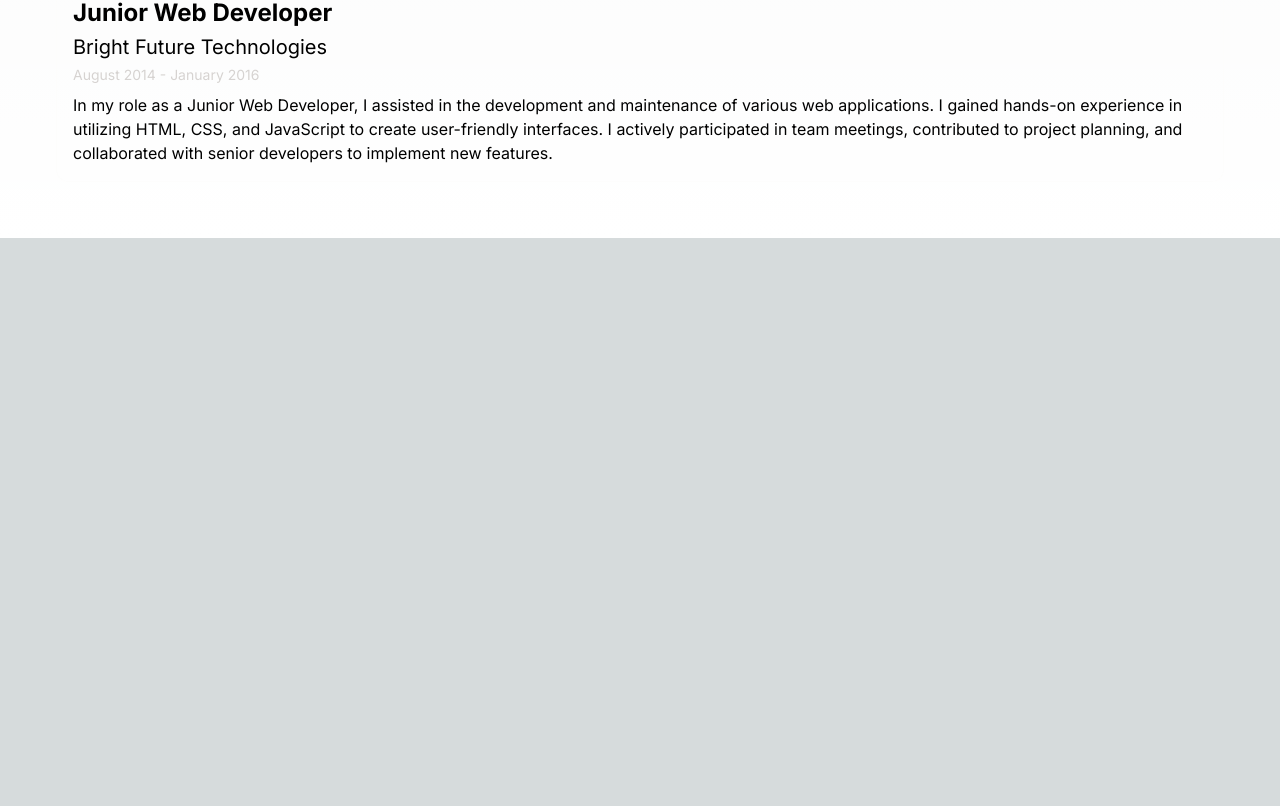
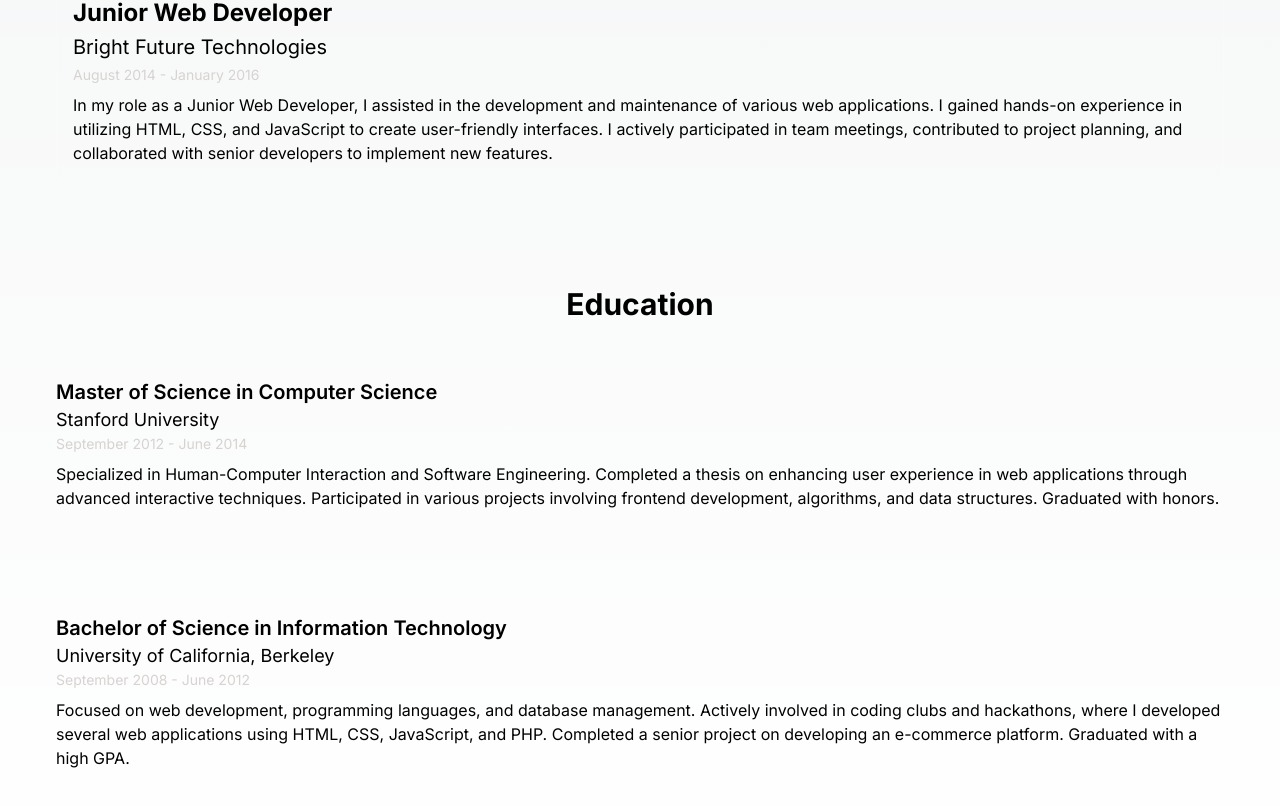
Before and after one commit to DuongXuanAnh/NextProjects, a Next.js app in the folder responsive-portfolio/: page / in a window 1280 px wide. Shown: the part 3817-4623 px from the top of the page. Before the commit the page ends 4055 px from the top, so only its background shows below. Built offline with nearby package versions, Linux system fonts and the light colour scheme.

Commit message:
Education

```diff
--- a/responsive-portfolio/src/app/page.tsx
+++ b/responsive-portfolio/src/app/page.tsx
@@ -1,4 +1,5 @@
 import Bio from "@/components/bio/Bio";
+import Education from "@/components/education/Education";
 import Hero from "@/components/hero/Hero";
 import Navbar from "@/components/navbar/Navbar";
 import Projects from "@/components/projects/Projects";
@@ -16,6 +17,7 @@
         <Bio />
         <Skills />
         <WorkExperience />
+        <Education />
       </div>
     </div>
   );
--- /dev/null
+++ b/responsive-portfolio/src/components/education/Education.tsx
@@ -0,0 +1,20 @@
+import React from "react";
+import { EDUCATION } from "@/constants";
+
+const Education = () => {
+  return (
+    <section className="py-8" id="education">
+      <h2 className="mb-4 text-center text-3xl font-bold">Education</h2>
+      {EDUCATION.map((education, index) => (
+        <div key={index} className="mb-6 p-10">
+          <h3 className="text-xl font-semibold">{education.degree}</h3>
+          <p className="text-lg">{education.institution}</p>
+          <p className="text-sm text-stone-300">{education.duration}</p>
+          <p className="mt-2">{education.description}</p>
+        </div>
+      ))}
+    </section>
+  );
+};
+
+export default Education;
```
